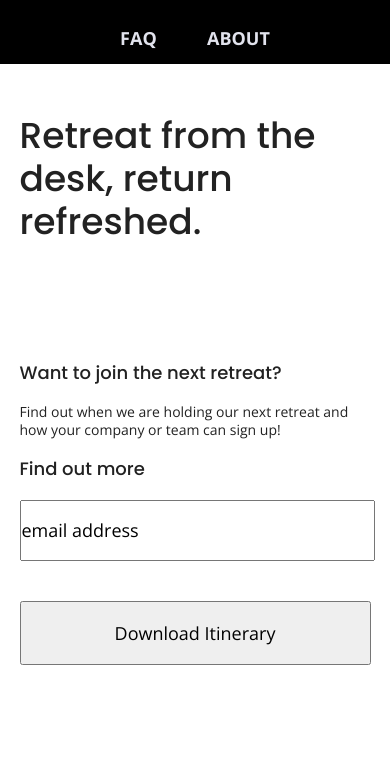
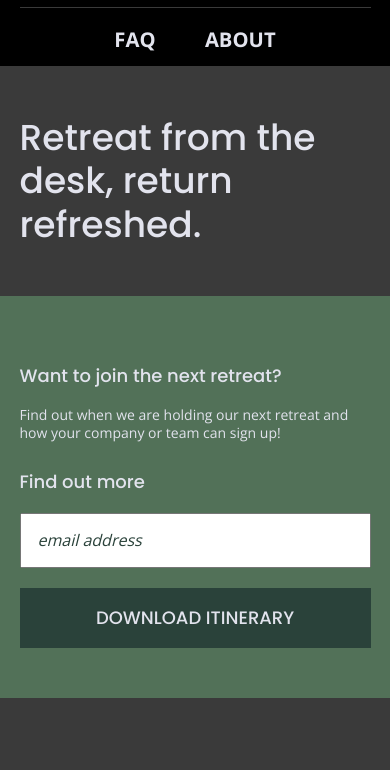
Before and after one commit to EugenFM/206-unplugged, a website built with Parcel: page index.html in a window 390 px wide. Shown: the part 38-808 px from the top of the page. Built offline with nearby package versions, Linux system fonts and the light colour scheme.

Commit message:
Added remaining styles for all pages - mobile

```diff
--- a/css/main.css
+++ b/css/main.css
@@ -91,6 +91,7 @@ textarea {
 
    html {
   font-size: 16px;
+  color: #e2e3ed;
 }
 
 body {
@@ -157,7 +158,7 @@ footer {
   justify-content: center;
   align-items: center;
   flex-flow: row wrap;
-  /* background: #202322; */
+  background: #202322;
 }
 
 header {
@@ -177,6 +178,7 @@ header .content-wrapper {
   height: 1px;
   width: 100%;
   margin-top: 10px;
+  background: #3a3a3a;
 }
 
 header nav {
@@ -185,20 +187,23 @@ header nav {
   align-items: center;
   flex-flow: row wrap;
   width: 60%;
-
+  font-size: 1.125em;
+  text-transform: uppercase;
+  font-weight: bold;
 }
 
 header nav ul {
   display: flex;
   justify-content: space-around;
   list-style: none;
-  width: 95%;
-  text-transform: uppercase;
+  width: 100%;
   margin: 20px 0 0 0;
   padding: 0px;
-  font-size: 1.125em;
-  font-weight: bold;
-}
+  }
+
+  header nav ul li {
+    font-size: 1.125em;
+  }
 
 footer .content-wrapper {
   width: 55%;
@@ -213,6 +218,7 @@ footer .social-icons {
   justify-content: space-around;
   align-items: center;
   font-size: 1.312em;
+  background: #527158;
 }
 
 footer .social-icons p {
@@ -247,44 +253,61 @@ footer {
   display: flex;
   justify-content: center;
   flex-flow: row wrap;
+  /* Temporary until getting the backgr img */
+  background: #3a3a3a;
 }
 .hero-area h1 {
+  font-family: 'Poppins', Arial, Helvetica, sans-serif;
+  font-size: 2.25em;
+  line-height: 1.2;
+  font-weight: 500;
+  margin: 0;
   width: 85%;
-  margin: 0;
-  font-size: 36px;
-  line-height: 43px;
-  font-weight: 500;
 }
 /* Aside */
 
 aside {
+  background-color: #527158;
   display: flex;
   justify-content: center;
   align-items: center;
   flex-flow: row wrap;
 }
+
+aside .form {
+  margin-top: 30px;
+}
+
+input[type=text] {
+  box-sizing: border-box;
+  width: 100%;
+  color: #2a423a;
+  font-style: italic;
+  padding: 1em;
+}
+
+input[type=button] {
+  width: 100%;
+  padding: 20px 0;
+  margin-top: 20px;
+  background-color: #2a423a;
+  font-family: 'Poppins', Helvetica, Arial, sans-serif;
+  font-weight: 500;
+  font-size: 1.125em;
+  color: #e2e3ed;
+  border: none;
+  text-align: center;
+  text-transform: uppercase;
+}
+
 .form-description h3 {
   margin: 20px 0;
 }
 .form-description p {
-  margin: 0 0 20px 0 ;
+  margin-bottom: 20px ;
 }
 .form h3 {
   margin: 20px 0;
-}
-.email-form {
-  padding: 1em 0;
-  width: 100%;
-  margin-bottom: 20px;
-  font-size: 1.125em;
-  font-weight: 500;
-}
-.itinerary-form {
-  padding: 20px 0;
-  width: 100%;
-  margin-top: 20px;
-  font-size: 1.125em;
-  font-weight: 500;
 }
 
 /* Features */
@@ -293,6 +316,8 @@ aside {
   display: flex;
   justify-content: center;
   flex-flow: row wrap;
+  /* Temporary until getting the backgr img */
+  background: #3a3a3a;
 }
 .features .content-wrapper {
   display: flex;
@@ -301,12 +326,10 @@ aside {
   flex-flow: row wrap;
 }
 .features h2 {
-  font-size: 30px;
-  font-weight: 500;
-  line-height: 30px;
+
   margin-bottom: 60px;
-  /* width: 75%; */
-}
+  }
+
 .features .fontawsome-icon {
   margin: 30px 0 40px 0;
   font-size: 3.75em;
@@ -316,6 +339,7 @@ aside {
 }
 .features p {
   margin: 0;
+  text-align: center;
 }
 
 .features article {
@@ -336,16 +360,16 @@ aside {
   display: flex;
   justify-content: center;
   flex-flow: row wrap;
+  background-color: #2a423a;
 }
 .reviews h2 {
 margin-bottom: 40px;
 font-size: 1.875em;
-line-height: 30px;
-font-weight: 500;
+line-height: 1;
+}
 
-}
 .reviews h3 {
-  width: 50%;
+  width: 55%;
   margin: 20px 0;
 }
 
@@ -358,9 +382,11 @@ font-weight: 500;
   justify-content: center;
   align-items: center;
   flex-flow: row wrap;
+  background: #527158;
 }
 
 .contact-section {
+  background-color: #2a423a;
   display: flex;
   justify-content: center;
   align-items: center;
@@ -379,6 +405,7 @@ font-weight: 500;
   justify-content: center;
   align-items: center;
   flex-flow: row wrap;
+  background: #527158;
 
 }
 
```
